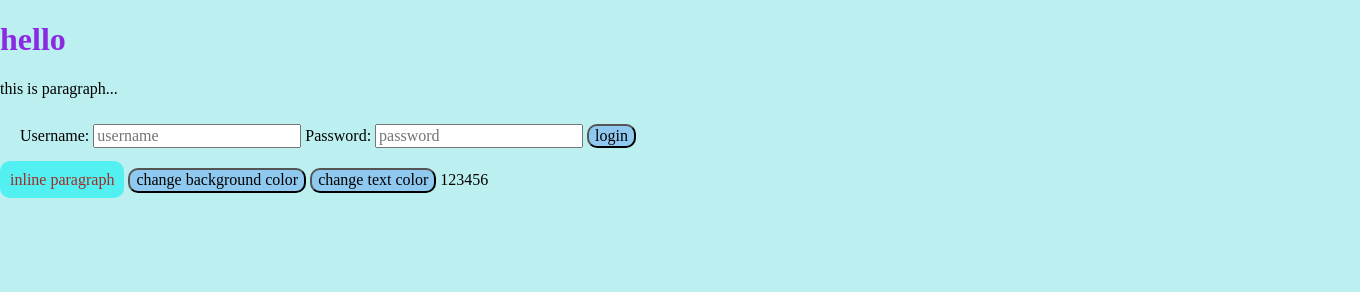
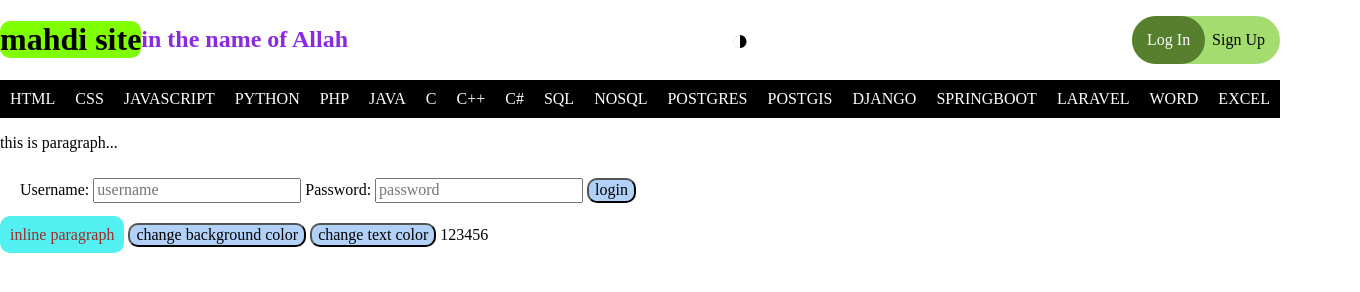
Before and after one commit to asadi-mahdi/front-test, a plain HTML site: page index.html in a window 1280 px wide. Shown: the whole page, 1360 px wide, since content can reach past the window. Drawn offline with Linux system fonts and the light colour scheme.

Commit message:
header and navigation bar

```diff
--- a/index.html
+++ b/index.html
@@ -9,7 +9,41 @@
 </head>
 
 <body>
-    <h1 style="color: blueviolet;">hello</h1>
+    <header class="header">
+        <div class="left-header">
+            <h1 id="mahdi">mahdi site</h1>
+            <h2 style="color: blueviolet;">in the name of Allah</h2>
+        </div>
+        <div>
+            <span class="change-mode">&#9681;</span>
+        </div>
+        <div class="right-header">
+            <a id="log-in" href="">Log In</a>
+            <a id="sign-up" href="">Sign Up</a>
+        </div>
+    </header>
+    <nav class="navigation">
+        <a href="">HTML</a>
+        <a href="">CSS</a>
+        <a href="">JAVASCRIPT</a>
+        <a href="">PYTHON</a>
+        <a href="">PHP</a>
+        <a href="">JAVA</a>
+        <a href="">C</a>
+        <a href="">C++</a>
+        <a href="">C#</a>
+        <a href="">SQL</a>
+        <a href="">NOSQL</a>
+        <a href="">POSTGRES</a>
+        <a href="">POSTGIS</a>
+        <a href="">DJANGO</a>
+        <a href="">SPRINGBOOT</a>
+        <a href="">LARAVEL</a>
+        <a href="">WORD</a>
+        <a href="">EXCEL</a>
+        <a href="">ACCESS</a>
+    </nav>
+
     <p>this is paragraph...</p>
     <form class="form">
         <label for="username">Username:</label>
--- a/style.css
+++ b/style.css
@@ -1,4 +1,5 @@
 /* میتوانیم اول فایل اینگونه حاشیه های تمامی المان ها رو صفر کنیم و بعد اختصاصی به هر المنت در کلاس مورد نظر حاشیه ها را تعیین کنیم تا در مرورگر های مختلف استایل های ما مختلف نباشند
+ولی بهترین کار استفاده از normalize.css است
 * {
     margin: 0;
     padding: 0;
@@ -7,7 +8,106 @@
 
 body {
     /*call by element*/
-    background-color: rgb(188, 239, 239);
+    /*background-color: rgb(188, 239, 239);*/
+}
+
+.header {
+    display: flex;
+    flex-direction: row;
+    align-items: center;
+    justify-content: space-between;
+    flex-wrap: wrap;
+    width: 100%;
+}
+
+#mahdi {
+    justify-content: center;
+    background-color: chartreuse;
+    border-radius: 10px;
+}
+
+.left-header {
+    display: flex;
+    flex-direction: row;
+    align-items: center;
+    justify-content: flex-start;
+    flex-wrap: wrap;
+}
+
+.change-mode {
+    font-size: 30px;
+    padding: 5px;
+    border-radius: 100%;
+}
+
+.change-mode:hover {
+    background-color: #f4f1f1;
+    cursor: pointer;
+}
+
+.right-header {
+    display: flex;
+    flex-direction: row;
+    align-items: center;
+    position: relative;
+    flex-wrap: wrap;
+    top: 0;
+    right: 0;
+}
+
+.right-header>a {
+    color: black;
+    text-decoration: none;
+}
+
+#log-in {
+    background-color: #567f2e;
+    padding: 15px;
+    border-radius: 50px;
+    color: white;
+    position: absolute;
+    z-index: 1;
+}
+
+#sign-up {
+    background-color: #a4dc70;
+    padding-right: 15px;
+    padding-bottom: 15px;
+    padding-top: 15px;
+    padding-left: 80px;
+    border-radius: 50px;
+    position: relative;
+
+}
+
+#log-in:hover {
+    background-color: #435643;
+    cursor: pointer;
+}
+
+#sign-up:hover {
+    background-color: #c7e3aa;
+    cursor: pointer;
+}
+
+
+.navigation {
+    background-color: black;
+    display: flex;
+    flex-direction: row;
+    align-items: center;
+    /*flex-wrap: wrap;*/
+    width: 100%;
+}
+
+.navigation>a {
+    color: white;
+    padding: 10px;
+    text-decoration: none;
+}
+
+.navigation>a:hover {
+    background-color: #373636;
 }
 
 #inline-paragraph {
```
